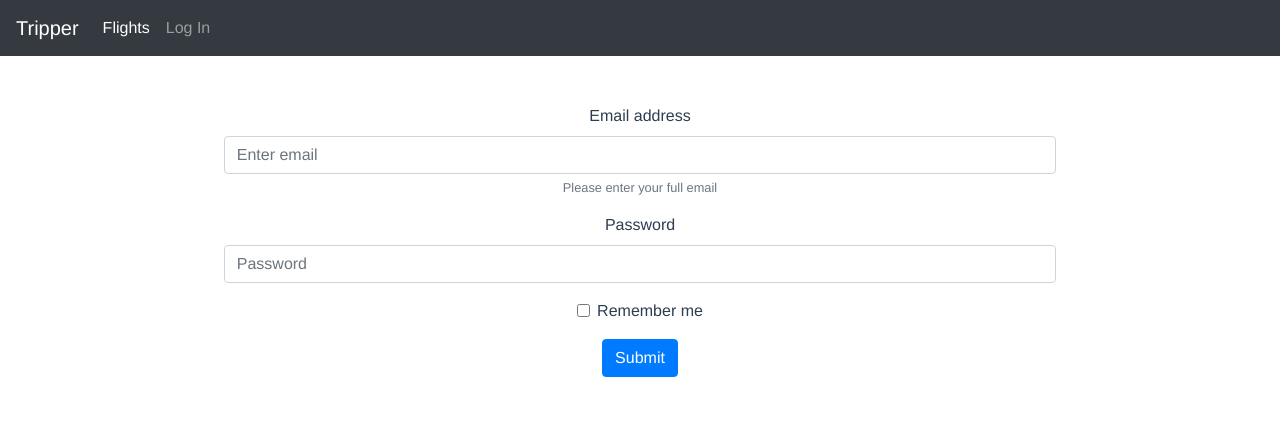
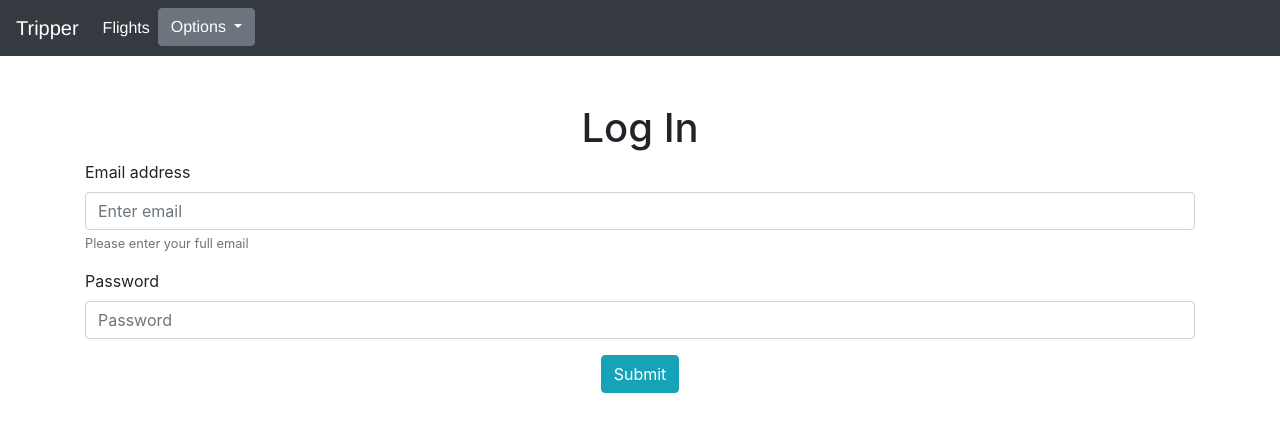
Before and after one commit to robocop019/tripper_vue_app, a Vue app: page /login in a window 1280 px wide. Shown: the top 432 px of the page. Built offline with nearby package versions, Linux system fonts and the light colour scheme.

Commit message:
made login page, working on login sessions so user does not have to sign in again

```diff
--- a/src/App.vue
+++ b/src/App.vue
@@ -8,7 +8,19 @@
       <div class="collapse navbar-collapse" id="navbarNavAltMarkup">
         <div class="navbar-nav">
           <router-link class="nav-item nav-link active" to="/">Flights<span class="sr-only">(current)</span></router-link>
-          <router-link class="nav-item nav-link" to="/login">Log In</router-link>
+          <div class="dropdown">
+            <button class="btn btn-secondary dropdown-toggle" type="button" id="dropdownMenuButton" data-toggle="dropdown" aria-haspopup="true" aria-expanded="false">
+              Options
+            </button>
+            <div class="dropdown-menu" aria-labelledby="dropdownMenuButton">
+              <!-- <a class="dropdown-item" href="#">Action</a>
+              <a class="dropdown-item" href="#">Another action</a>
+              <a class="dropdown-item" href="#">Something else here</a> -->
+              <router-link class="dropdown-item" to="/login">Log In</router-link>
+              <router-link class="dropdown-item" to="/logout">Log Out</router-link>
+              <router-link class="dropdown-item" to='/signup'>Sign Up</router-link>
+            </div>
+          </div>
         </div>
       </div>
     </nav>
--- a/src/main.js
+++ b/src/main.js
@@ -6,6 +6,12 @@ import axios from 'axios'
 axios.defaults.baseURL =
   process.env.NODE_ENV === "development" ? "http://localhost:3000" : "/";
 
+var jwt = localStorage.getItem("jwt");
+if (jwt) {
+  axios.defaults.headers.common["Authorization"] = "Bearer " + jwt;
+}
+
+
 Vue.config.productionTip = false
 
 new Vue({
--- /dev/null
+++ b/src/views/Logout.vue
@@ -0,0 +1,19 @@
+<template>
+  <div class='logout'>
+  </div>
+</template>
+
+<style>
+</style>
+
+<script>
+import axios from 'axios'
+
+export default {
+  created: function() {
+    delete axios.defaults.headers.common["Authorizations"];
+    localStorage.removeItem("jwt");
+    this.$router.push("/");
+  }
+};
+</script>
--- /dev/null
+++ b/src/views/Signup.vue
@@ -0,0 +1,85 @@
+<template>
+  <body>
+    <div class="signup">
+      <div class="container">
+        <form v-on:submit.prevent="submit()">
+          <h1>Sign Up</h1>
+          <ul>
+            <li class="text-danger" v-for="error in errors">{{ error }}</li>
+          </ul>
+          <div class="form-group">
+            <label>First Name:</label>
+            <input type="text" class="form-control" v-model="firstName">
+          </div>
+          <div class="form-group">
+            <label>Last Name:</label>
+            <input type="text" class="form-control" v-model="lastName">
+          </div>
+          <div class="form-group">
+            <label>Email:</label>
+            <input type="email" class="form-control" v-model="email">
+          </div>
+          <div class="form-group">
+            <label>Password:</label>
+            <input type="password" class="form-control" v-model="password">
+          </div>
+          <div class="form-group">
+            <label>Password confirmation:</label>
+            <input type="password" class="form-control" v-model="passwordConfirmation">
+          </div>
+          <center><input type="submit" class="btn btn-info" value="Submit"></center>
+        </form>
+      </div>
+    </div>
+  </body>
+</template>
+
+
+<style>
+  .form-group {
+    text-align: left;
+  }
+
+  h1 {
+    text-align: center;
+  }
+
+
+</style>
+
+
+<script>
+import axios from "axios";
+
+export default {
+  data: function() {
+    return {
+      firstName: "",
+      lastName: "",
+      email: "",
+      password: "",
+      passwordConfirmation: "",
+      errors: []
+    };
+  },
+  methods: {
+    submit: function() {
+      var params = {
+        firstName: this.firstName,
+        lastName: this.lastName,
+        email: this.email,
+        password: this.password,
+        password_confirmation: this.passwordConfirmation
+      };
+      axios
+        .post("/api/users", params)
+        .then(response => {
+          this.$router.push("/login");
+        })
+        .catch(error => {
+          this.errors = error.response.data.errors;
+        });
+    }
+  }
+};
+</script>
--- a/src/views/login.vue
+++ b/src/views/login.vue
@@ -1,34 +1,30 @@
 <template>
+<body>
   <div class='login'>
-   <div class="container">
-
-      <form>
-        <center>
-          <div class="w-75 form-group">
+    <div class="container">
+      <form v-on:submit.prevent="submit()">
+        <h1>Log In</h1>
+          <div class="w-80 form-group">
             <label for="userEmail">Email address</label>
-            <input type="email" class="form-control" id="userEmail" aria-describedby="emailHelp" placeholder="Enter email">
+            <input type="email" class="form-control" v-model="email" aria-describedby="emailHelp" placeholder="Enter email">
             <small id="emailHelp" class="form-text text-muted">Please enter your full email</small>
           </div>
-        </center>
 
-        <center>
-          <div class="w-75 form-group">
+          <div class="w-80 form-group">
             <label for="userPassword">Password</label>
-            <input type="password" class="form-control" id="userPassword" placeholder="Password">
+            <input type="password" class="form-control" v-model="password" placeholder="Password">
           </div>
-        </center>
 
-          <div class="form-group form-check">
+          <!-- <div class="form-group form-check">
             <input type="checkbox" class="form-check-input" id="remember me">
             <label class="form-check-label" for="remember me">Remember me</label>
-          </div>
-
-        <button type="submit" class="btn btn-primary">Submit</button>
+          </div> -->
+        <center><button type="submit" class="btn btn-info" value="submit">Submit</button></center>
       </form>
 
     </div>
-
   </div>
+</body>
 </template>
 
 <style>
@@ -41,14 +37,31 @@ import axios from 'axios'
 export default {
   data: function() {
     return {
-
+      email: '',
+      password: '',
+      errors: []
     };
   },
-  created: function() {
-
-  },
   methods: {
-
+  submit: function() {
+    var params = {
+      email: this.email,
+      password: this.password
+    };
+    axios
+      .post("/api/sessions", params)
+      .then(response => {
+        axios.defaults.headers.common["Authorization"] =
+          "Bearer " + response.data.jwt;
+        localStorage.setItem("jwt", response.data.jwt);
+        this.$router.push('/');
+      })
+      .catch(error => {
+        this.errors = ["Invalid email or password."];
+        this.email = "";
+        this.password = "";
+      });
+    }
   }
 };
 </script>
```
Also changed, not shown: src/router.js (+8 -2 lines), public/images/papyrus-dark.png (added).
